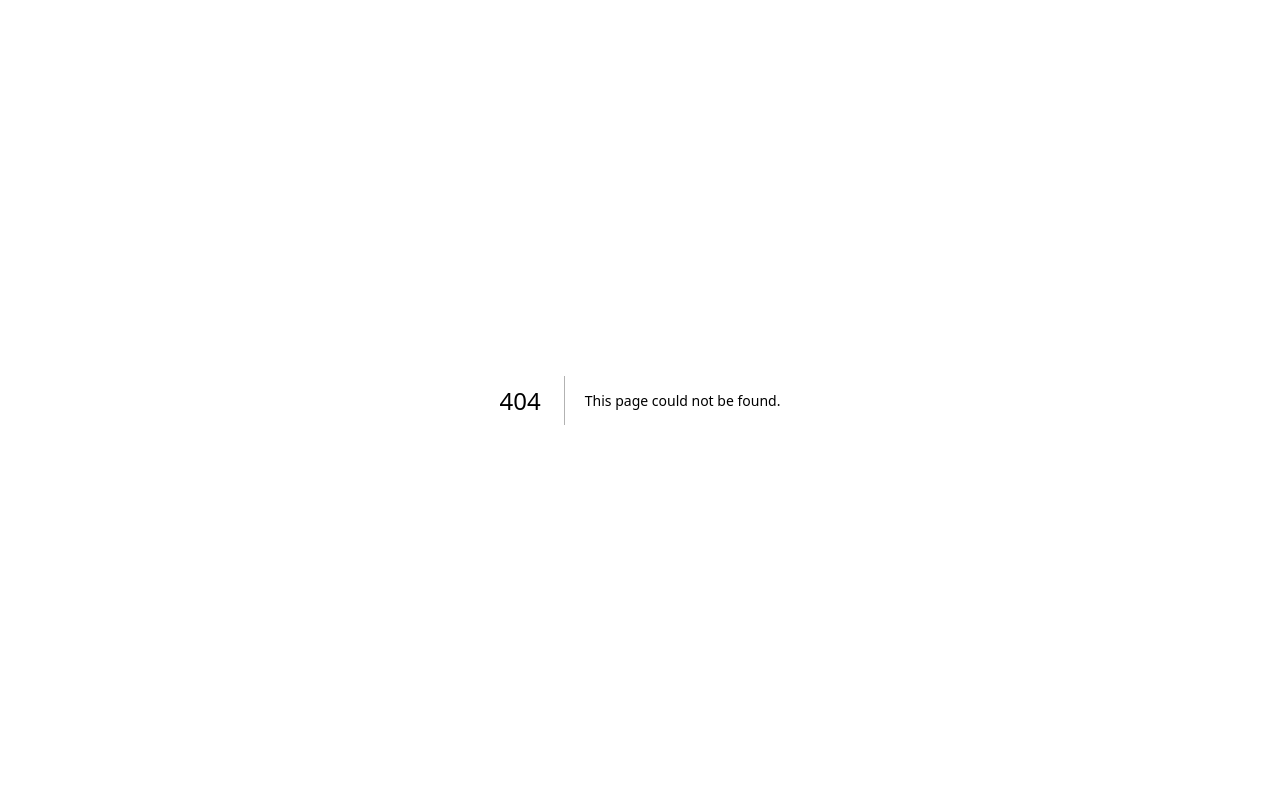
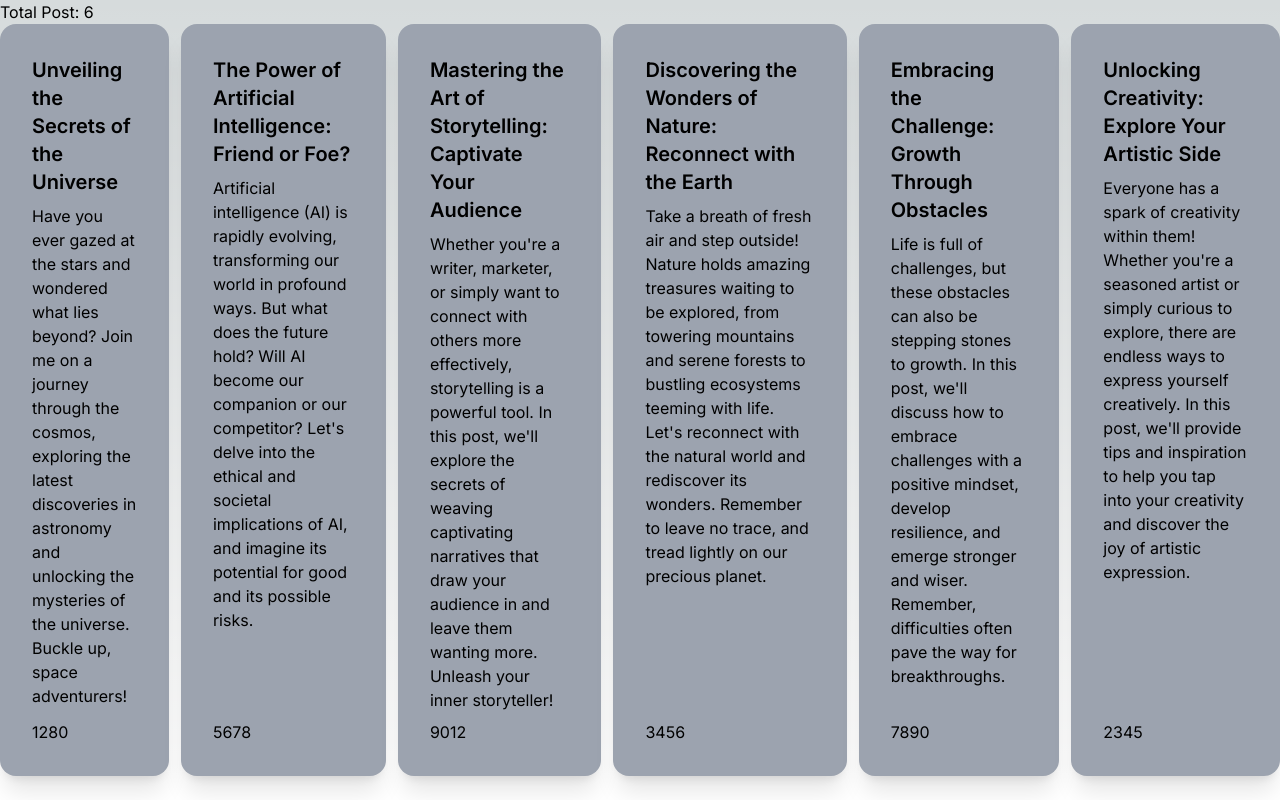
Before and after one commit to salman-farcy/next.js-2nd-project, a Next.js app: page /posts in a window 1280 px wide. Before the commit this address had no page. Built offline with nearby package versions, Linux system fonts and the light colour scheme; data requests are answered from the project's data file.

Commit message:
cache . force-cache

```diff
--- a/db.json
+++ b/db.json
@@ -4,7 +4,7 @@
             "id": 1,
             "title": "Unveiling the Secrets of the Universe",
             "description": "Have you ever gazed at the stars and wondered what lies beyond? Join me on a journey through the cosmos, exploring the latest discoveries in astronomy and unlocking the mysteries of the universe. Buckle up, space adventurers!",
-            "likes_count": 1234
+            "likes_count": 1280
           },
           {
             "id": 2,
--- /dev/null
+++ b/src/app/posts/page.js
@@ -0,0 +1,33 @@
+import React from 'react';
+
+const page = async () => {
+
+     const res = await fetch("http://localhost:5000/posts", {
+          cache: "force-cache",
+     });
+     const posts = await res.json();
+
+     // console.log(posts);
+
+
+     return (
+          <div>
+               <h1>Total Post: {posts.length} </h1>
+               <div className="flex gap-3">
+                    {
+                         posts.map(post => <div key={post.id} className="card flex  bg-gray-400 shadow-xl">
+                              <div className="card-body">
+                                   <h2 className="card-title">{post.title}</h2>
+                                   <p>{post.description}</p>
+                                   <div className="card-actions justify-end">
+                                       <p>{post.likes_count}</p>
+                                   </div>
+                              </div>
+                         </div>)
+                    }
+               </div>
+          </div>
+     );
+};
+
+export default page;
```
